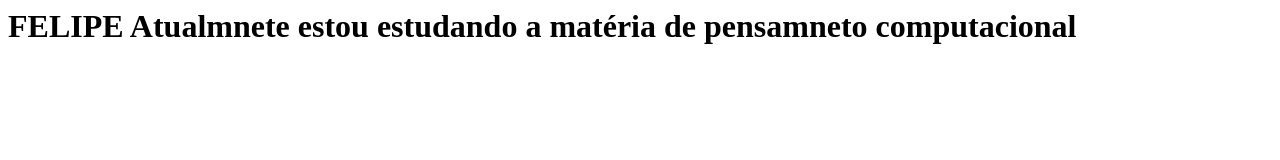
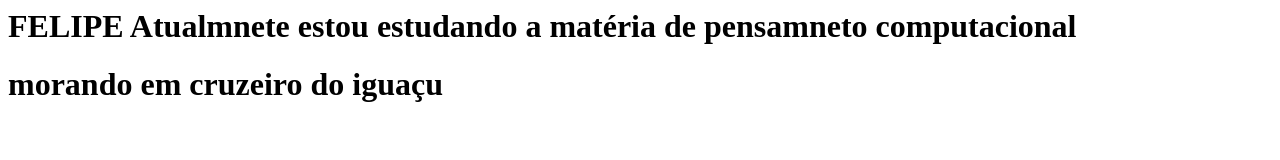
Before and after one commit to felipevarella123/felipe123, a plain HTML site: page index.html in a window 1280 px wide. Drawn offline with Linux system fonts and the light colour scheme.

Commit message:
01/11/23.

```diff
--- a/index.html
+++ b/index.html
@@ -1 +1,2 @@
 <h1>FELIPE Atualmnete estou estudando a matéria de pensamneto computacional</h1>
+<h1>morando em cruzeiro do iguaçu </h1>
```
